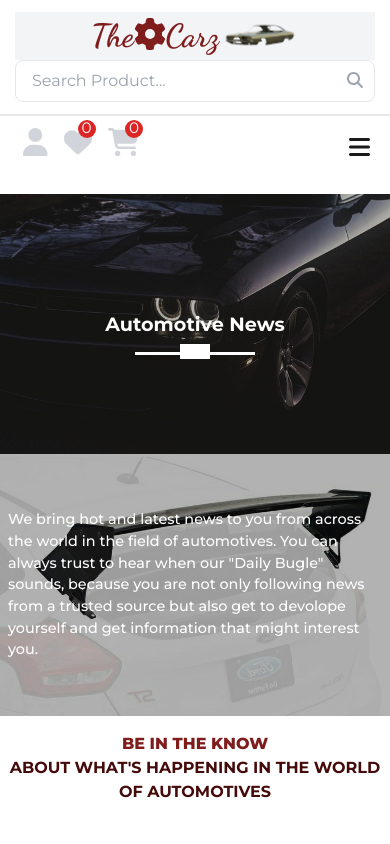
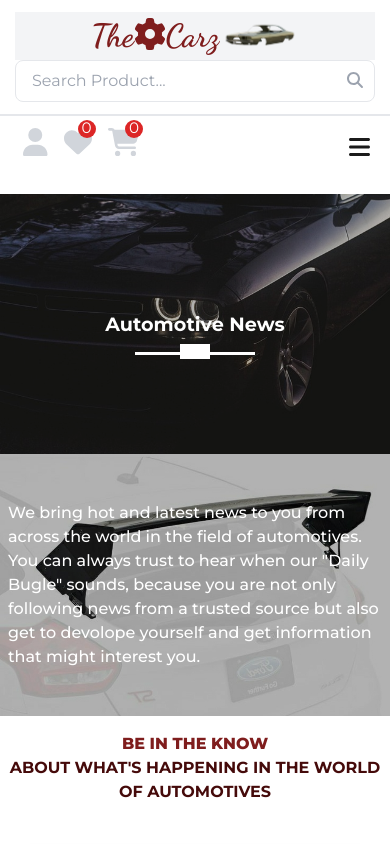
Before and after one commit to arnold-0803/e-commerce-project-in-Next.js, a Next.js app: page /blogs in a window 390 px wide. Shown: the top 844 px of the page. Built offline with nearby package versions, Linux system fonts and the light colour scheme; a web font is replaced by a local one.

Commit message:
fixed a number of bugs

```diff
--- a/src/app/blogs/page.jsx
+++ b/src/app/blogs/page.jsx
@@ -13,7 +13,7 @@
     <div className='blogs-wrapper'>
       <div className='pt-2'>
         {blogsBannerData.map(blogBannerData => (
-          <div className='flex flex-wrap max-[640px]:flex-col'
+          <div className='flex flex-wrap max-[670px]:flex-col'
             key={blogBannerData.id}>
             <div className='relative flex-1 w-full h-[30%]'>
               <img className='w-full h-full'
@@ -32,8 +32,7 @@
               />
               <div className='absolute top-0 left-0 w-full h-full flex justify-center
                 items-center'>
-                <p className='text-[#fff] font-medium max-[640px]:px-2 sm:px-5
-                  max-[640px]:text-[0.9rem]'>
+                <p className='text-[#fff] font-medium max-[640px]:px-2 sm:px-5'>
                   {blogBannerData.paragraph}
                 </p>
               </div>
--- a/src/app/cart/page.jsx
+++ b/src/app/cart/page.jsx
@@ -69,7 +69,7 @@
                     transport, and refunding policies.
                  </em>
               <p className='font-black text-red-500 pt-3'>
-                UBTOTAL: KES {getCartTotalAmount()}
+                sUBTOTAL: KES {getCartTotalAmount()}
               </p>
               <div className='flex justify-between items-center pt-2 xl:pr-48'>
               <Link className='quick-link font-medium'
```
